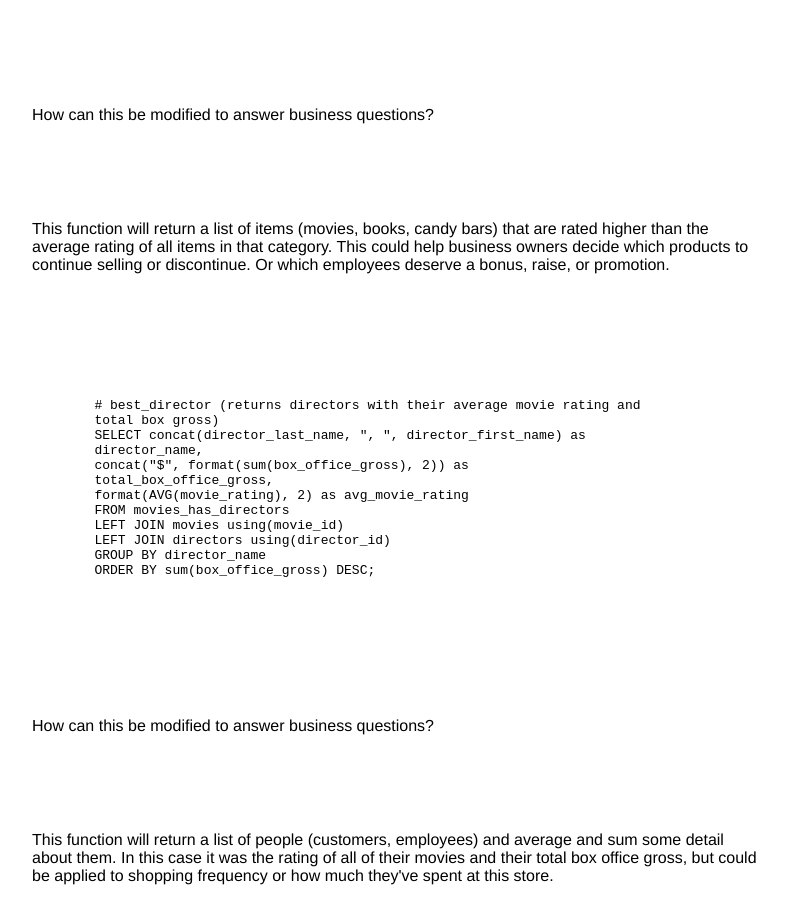
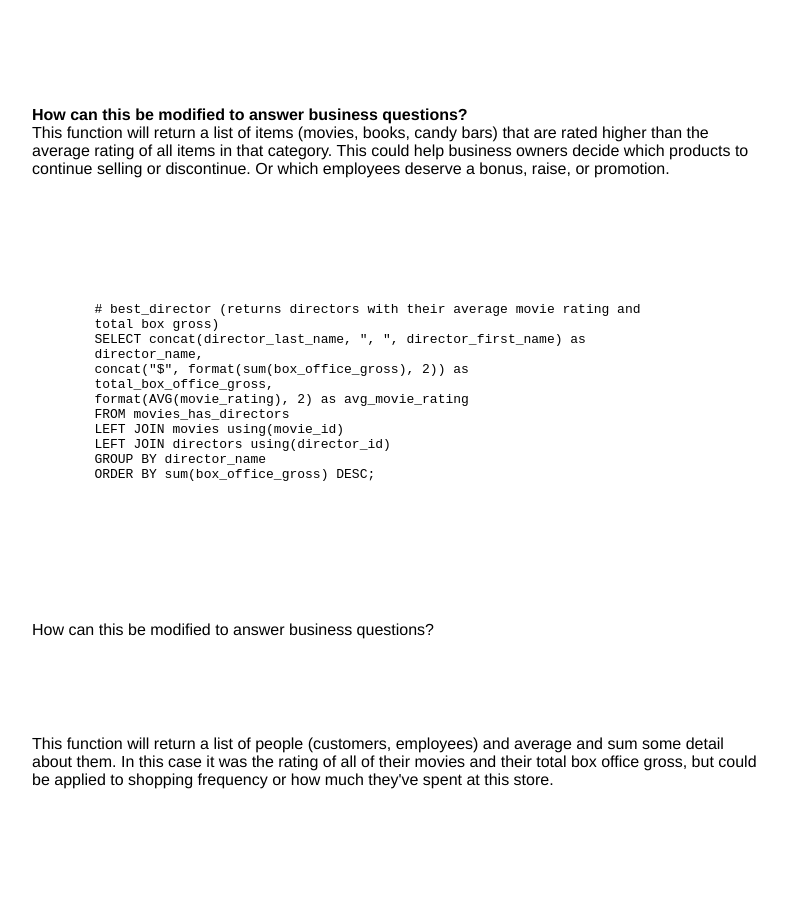
Before and after one commit to nguyenwilliam/portfolio, a plain HTML site: page project-pages/mcu.html in a window 1280 px wide. Shown: the part 1688-2594 px from the top of the page, without its empty margins (243-1030 px from the left). Drawn offline with Linux system fonts and the light colour scheme.

Commit message:
Update mcu.html

```diff
--- a/project-pages/mcu.html
+++ b/project-pages/mcu.html
@@ -73,11 +73,12 @@
           ORDER BY box_office_gross DESC;
         </code>
       </pre>
-      <div class="body-text">How can this be modified to answer business questions?</div>
-      <div class="body-text">This function will return a list of items (movies, books, candy bars) that are rated higher than the average rating of all items
+      <div class="body-text"><b>How can this be modified to answer business questions?</b><br>
+        This function will return a list of items (movies, books, candy bars) that are rated higher than the average rating of all items
         in that category. This could help business owners decide which products to continue selling or discontinue. Or which employees deserve a bonus, raise, or
         promotion.
       </div>
+
 
      <pre>
       <code>
```
